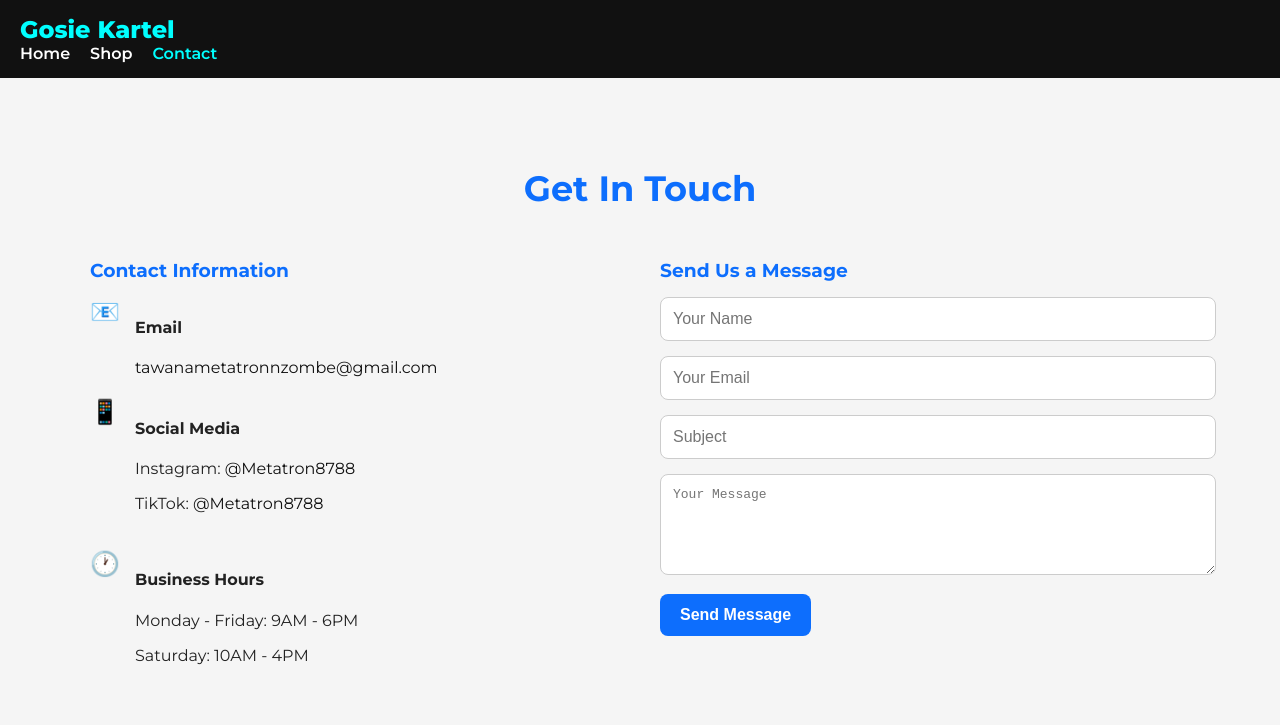
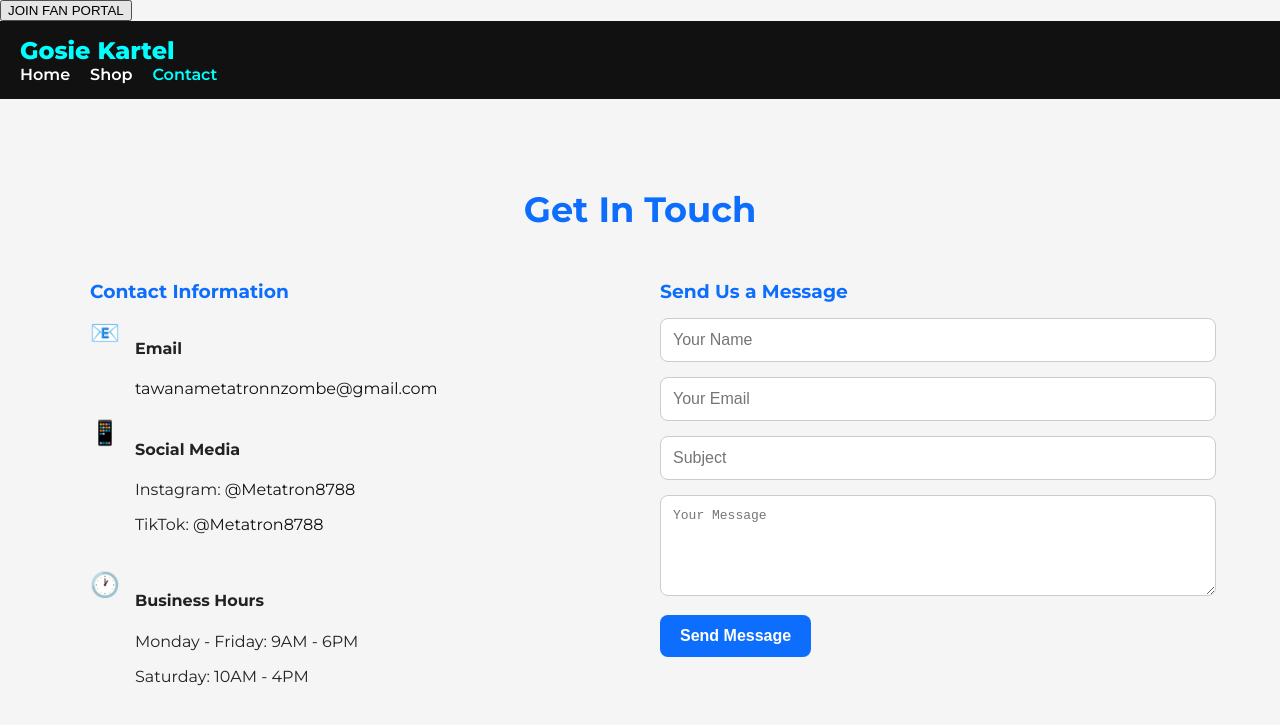
Before and after one commit to tawanametatronnzombe-star/gosie-kartel, a website: page contact.html in a window 1280 px wide. Drawn offline with Linux system fonts and the light colour scheme; a script that the page names is missing.

Commit message:
Update contact.html

```diff
--- a/contact.html
+++ b/contact.html
@@ -1,6 +1,6 @@
 <!DOCTYPE html>
 <html lang="en">
-<head>
+<script async src="https://tally.so/widgets/embed.js"></script><head>
 <meta charset="UTF-8">
 <meta name="viewport" content="width=device-width, initial-scale=1.0">
 <title>Contact Us | Gosie Kartel</title>
@@ -116,7 +116,12 @@ body {
 }
 </style>
 </head>
-<body>
+<button
+data-tally-open="2EYWvD"
+data-tally-emoji-text="👋"
+data-tally-emoji-animation="wave">
+JOIN FAN PORTAL
+</button><body>
 
 <nav class="navbar">
     <div class="container nav-container">
```
